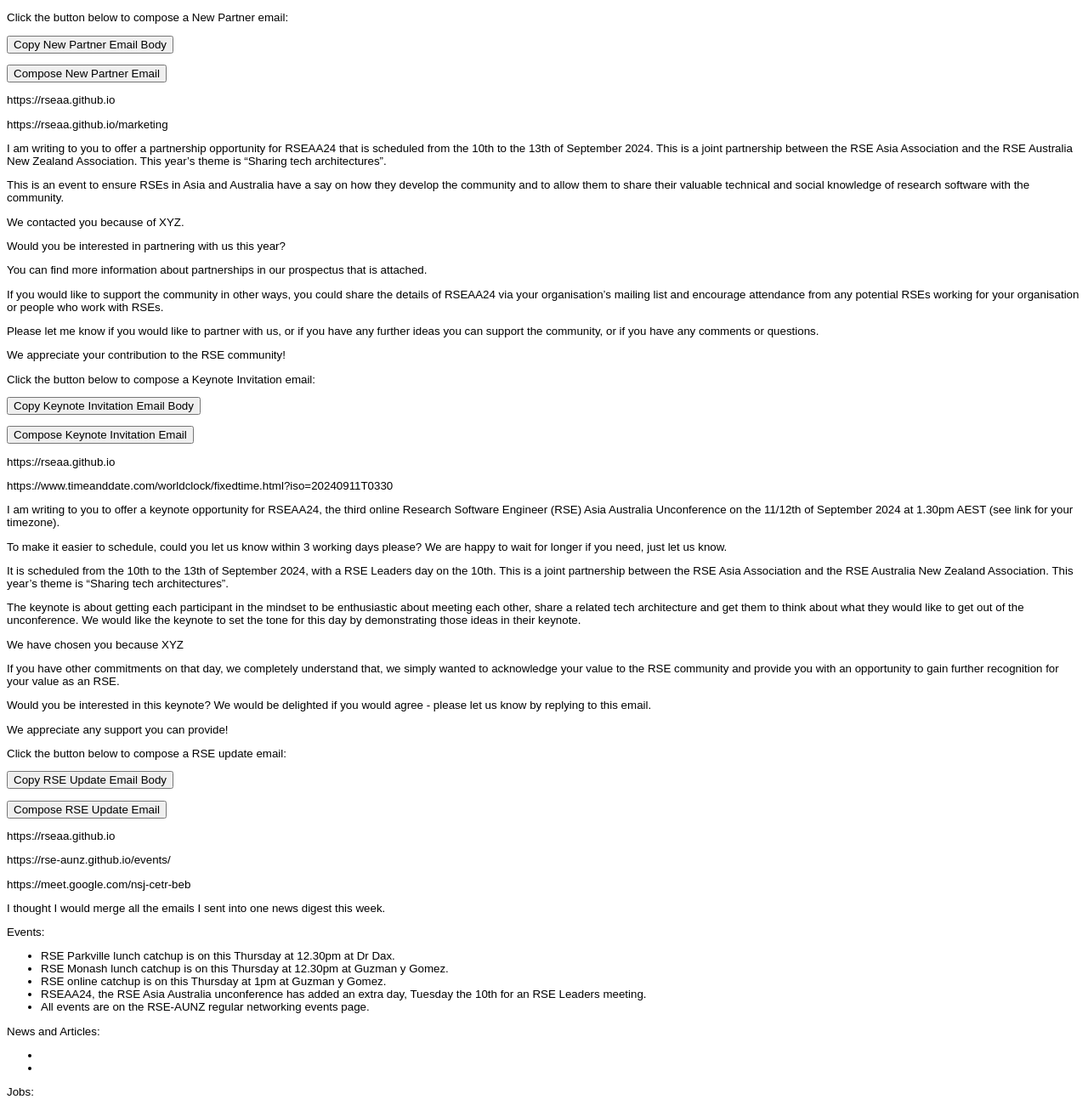
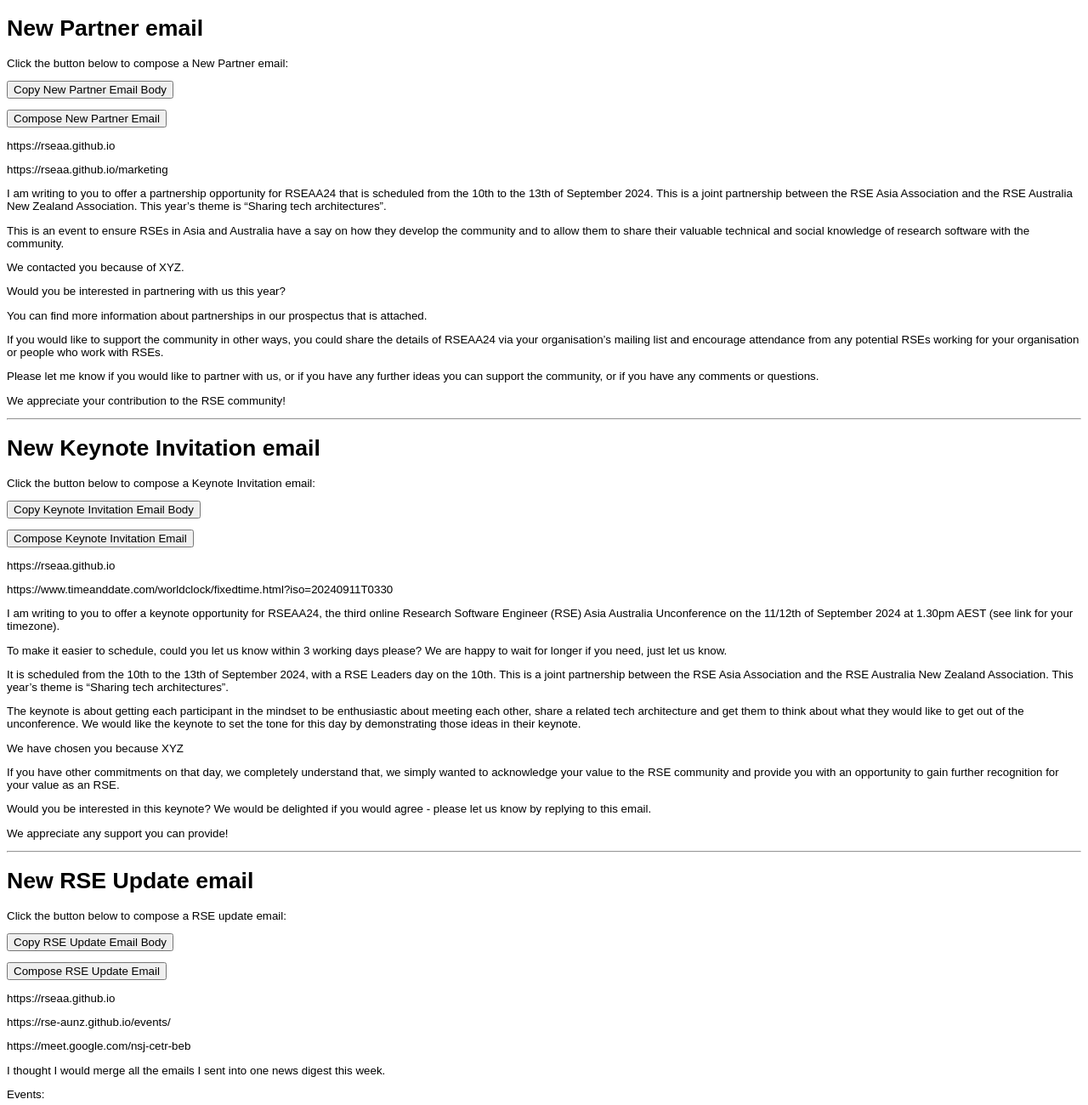
Before and after one commit to RSEAA/basic_marketing, a plain HTML site: page index_2.html in a window 1280 px wide. Shown: the top 1300 px of the page at 85% size. Drawn offline with Linux system fonts and the light colour scheme.

Commit message:
adding seperation

```diff
--- a/index_2.html
+++ b/index_2.html
@@ -8,6 +8,7 @@
 <body style="font-family: Arial, sans-serif; font-size: 10pt;">
     <div id="emailContent">
         <div id="newPartnerEmail" >
+            <h1>New Partner email</h1>
             <p>Click the button below to compose a New Partner email:</p>
             <p><button onclick="copyText('newPartnerEmailBody')">Copy New Partner Email Body</button></p>
             <p><button onclick="composeEmail('Potential partnership for RSEAA24', '')">Compose New Partner Email</button></p>
@@ -24,8 +25,9 @@
                 <p>We appreciate your contribution to the RSE community!</p>
             </div>
         </div>
-
+        <hr/>
         <div id="keynoteInvitationEmail" >
+            <h1>New Keynote Invitation email</h1>
             <p>Click the button below to compose a Keynote Invitation email:</p>
             <p><button onclick="copyText('keynoteInvitationEmailBody')">Copy Keynote Invitation Email Body</button></p>
             <p><button onclick="composeEmail('Offer of Keynote in September for RSEAA24', '')">Compose Keynote Invitation Email</button></p>
@@ -42,8 +44,10 @@
                 <p>We appreciate any support you can provide!</p>
             </div>
         </div>
+        <hr/>
 
         <div id="rseUpdateEmail" >
+            <h1>New RSE Update email</h1>
             <p>Click the button below to compose a RSE update email:</p>
             <p><button onclick="copyText('rseUpdateEmailBody')">Copy RSE Update Email Body</button></p>
             <p><button onclick="composeEmail('RSE-AUNZ news digest - Parkville lunch/Monash lunch/Online meeting this Thursday', '')">Compose RSE Update Email</button></p>
```
